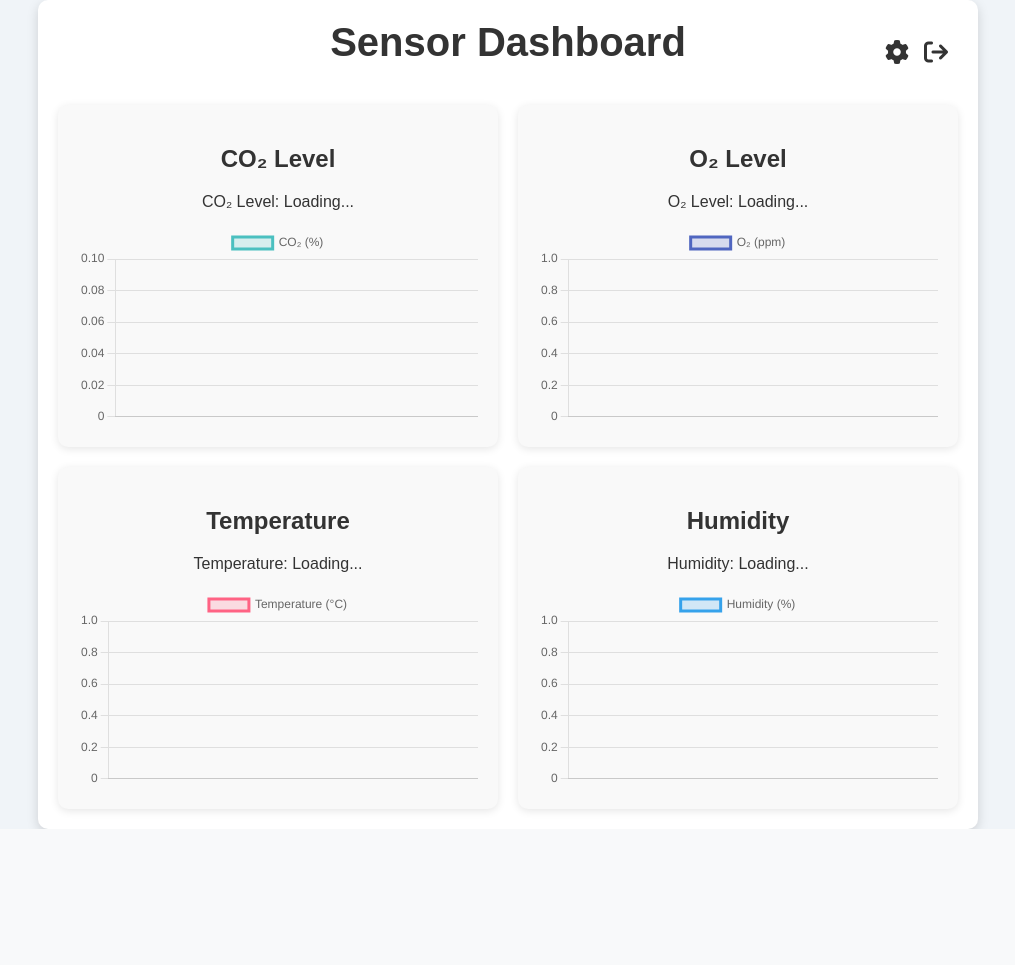
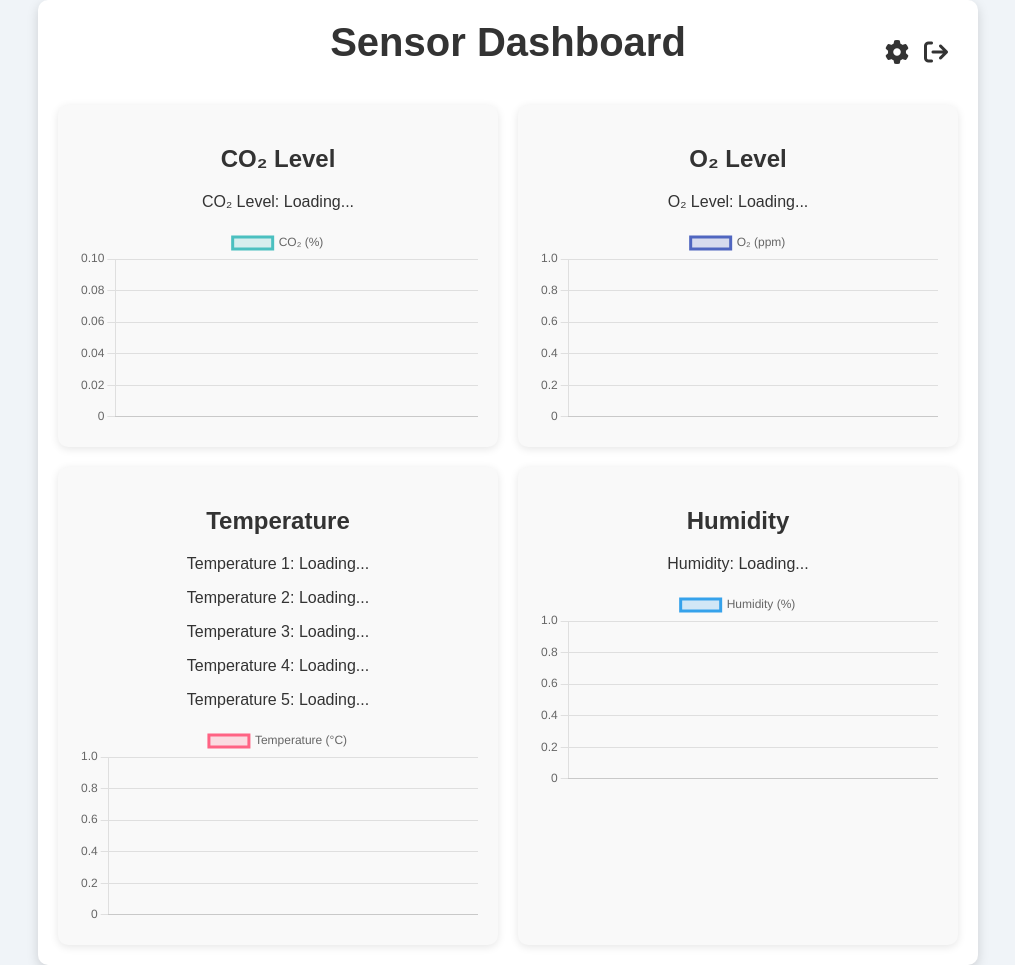
Before and after one commit to TheDukeElephant/bepproject, a Flask app: page /dashboard in a window 1280 px wide. Shown: the whole page, without its empty margins (132-1147 px from the left). Before the commit the page ends 829 px from the top, so only its background shows below. Run offline with Flask 3, Linux system fonts and the light colour scheme; a user stored in the database is signed in; some libraries are stand-ins or nearby versions.

Commit message:
add multiple temperatures in javascript and in the html

```diff
--- a/app/static/scripts/dashboard.js
+++ b/app/static/scripts/dashboard.js
@@ -88,7 +88,7 @@ document.addEventListener("DOMContentLoaded", () => {
         }
         lastTimestamp = data.timestamp;
 
-        const { co2, o2, temperature, humidity } = data;
+        const { co2, o2, temperatures, humidity } = data;
 
         const now = new Date().toLocaleTimeString();
 
@@ -103,16 +103,17 @@ document.addEventListener("DOMContentLoaded", () => {
         document.getElementById('o2').textContent = `${o2Value} %`;
         updateChart(o2Chart, now, o2Value);
 
-        // Update Temperature value and chart
-        const tempValue = typeof temperature === 'number' ? temperature : 22.0; // Fallback to 22°C if invalid
-        document.getElementById('temperature').textContent = `${tempValue} °C`;
-        updateChart(tempChart, now, tempValue);
+        // Update Temperature values and chart
+        temperatures.forEach((temp, index) => {
+            const tempValue = typeof temp === 'number' ? temp : 9.0; // Fallback to 9°C if invalid
+            document.getElementById(`temp${index + 1}`).textContent = `${tempValue} °C`;
+            updateChart(tempChart, now, tempValue);
+        });
 
         // Update Humidity value and chart
         const humidityValue = typeof humidity === 'number' ? humidity : 50.0; // Fallback to 50% if invalid
         document.getElementById('humidity').textContent = `${humidityValue} %`;
         updateChart(humidityChart, now, humidityValue);
-
         // Acknowledge update back to server
         if (callback) callback('Dashboard update received and processed.');
     });
--- a/app/templates/dashboard.html
+++ b/app/templates/dashboard.html
@@ -49,7 +49,11 @@
             <!-- Temperature Graph -->
             <div class="graph">
                 <h2>Temperature</h2>
-                <p>Temperature: <span id="temperature">Loading...</span></p>
+                <p>Temperature 1: <span id="temp1">Loading...</span></p>
+                <p>Temperature 2: <span id="temp2">Loading...</span></p>
+                <p>Temperature 3: <span id="temp3">Loading...</span></p>
+                <p>Temperature 4: <span id="temp4">Loading...</span></p>
+                <p>Temperature 5: <span id="temp5">Loading...</span></p>
                 <canvas id="tempChart" width="400" height="200"></canvas>
             </div>
 
```
